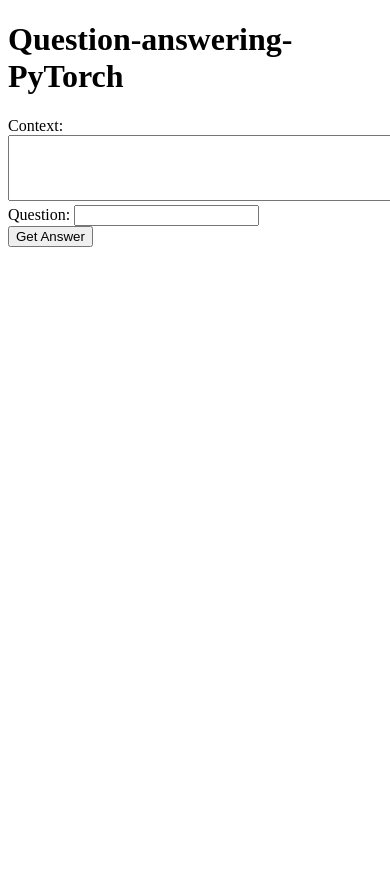
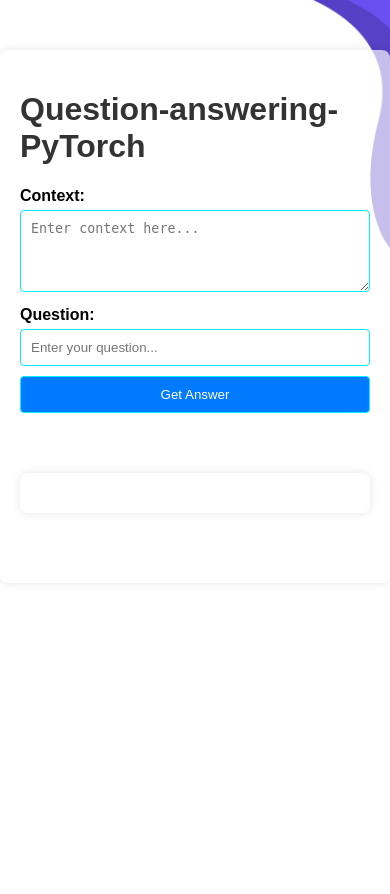
Before and after one commit to ThaminduSulakshana/Question-answering-PyTorch, a Flask app: page / in a window 390 px wide; the page is wider, and only the part inside the window is pictured. Before the commit the page ends 247 px from the top of that part, so only its background shows below. Run offline with Flask 3, Linux system fonts and the light colour scheme; parts of the project's set-up code (start-up, migrations or seed data) failed here and were passed over.

Commit message:
Added responsive design

```diff
--- a/static/styles.css
+++ b/static/styles.css
@@ -1,61 +1,91 @@
 body {
-    font-family: 'Arial', sans-serif;
+    font-family: Arial, sans-serif;
     background-color: #f4f4f4;
-    margin: 20px;
+    margin: 0;
+    padding: 0;
+    min-height: 100vh;
+    background-image: url('/static/img/779.png');
+    background-size: cover;
+    background-repeat: no-repeat;
+}
+
+.container {
+    max-width: 800px;
+    margin: 50px auto;
+    padding: 20px;
+    background-color: #ffffffa9;
+    border-radius: 8px;
+    box-shadow: 0 0 10px rgba(0, 0, 0, 0.1);
 }
 
 h1 {
     color: #333;
-    text-align: center;
 }
 
 form {
-    max-width: 600px;
-    margin: 20px auto;
-    background-color: #fff;
-    padding: 20px;
-    border-radius: 8px;
-    box-shadow: 0 0 10px rgba(0, 0, 0, 0.1);
+    margin-bottom: 20px;
 }
 
 label {
     display: block;
-    margin-bottom: 8px;
+    margin-bottom: 5px;
+    font-weight: bold;
 }
 
-textarea, input {
+textarea,
+input {
     width: 100%;
     padding: 10px;
-    margin-bottom: 16px;
+    margin-bottom: 10px;
+    border: 1px solid #00eeff;
+    border-radius: 4px;
     box-sizing: border-box;
-    border: 1px solid #ccc;
-    border-radius: 4px;
 }
 
 input[type="submit"] {
-    background-color: #4caf50;
+    background-color: #007bff;
     color: #fff;
     cursor: pointer;
 }
-
-input[type="submit"]:hover {
-    background-color: #45a049;
+input:hover {
+    background-color: #00ccff44;
+}
+button{
+    width: 100%;
+    padding: 10px;
+    margin-bottom: 10px;
+    border: 1px solid #00eeff;
+    border-radius: 4px;
+    box-sizing: border-box;
+}
+button[type="submit"] {
+    background-color: #007bff;
+    color: #fff;
+    cursor: pointer;
+}
+button:hover {
+    background-color: #00f54985;
 }
 
+
 .result {
-    max-width: 600px;
-    margin: 20px auto;
-    background-color: #fff;
+    margin-top: 20px;
+}
+
+h3 {
+    color: #333;
+    margin-bottom: 10px;
+}
+
+p {
+    margin: 0;
+}
+
+.container2 {
+    max-width: 800px;
+    margin: 50px auto;
     padding: 20px;
+    background-color: #ffffff;
     border-radius: 8px;
     box-shadow: 0 0 10px rgba(0, 0, 0, 0.1);
-    display: none;
 }
-
-.result h3 {
-    color: #333;
-}
-
-.result p {
-    margin-bottom: 0;
-}
--- a/templates/index.html
+++ b/templates/index.html
@@ -3,22 +3,28 @@
 <head>
     <meta charset="UTF-8">
     <meta name="viewport" content="width=device-width, initial-scale=1.0">
+    <link rel="stylesheet" href="/static/styles.css">
     <title>Question-answering-PyTorch</title>
 </head>
 <body>
+    <div class="container">
         <h1>Question-answering-PyTorch</h1>
 
         <form action="/answer" method="post">
             <label for="context">Context:</label>
-        <textarea id="context" name="context" rows="4" cols="50"></textarea><br>
+<textarea id="context" name="context" rows="4" cols="50" placeholder="Enter context here..."></textarea><br>
 
 <label for="question">Question:</label>
-        <input type="text" id="question" name="question"><br>
+<input type="text" id="question" name="question" placeholder="Enter your question...">
 
-        <input type="submit" value="Get Answer">
+<div class="containerb">
+    <button type="submit" class="btn btn-primary">Get Answer</button>
+</div>
+            <!-- <input type="submit" value="Get Answer"> -->
         </form>
-
+    <div class="container2">
         {% if context %}
+            <div class="result">
                 <h3>Context:</h3>
                 <p>{{ context }}</p>
 
@@ -27,6 +33,9 @@
 
                 <h3>Answer:</h3>
                 <p>{{ answer }}</p>
+            </div>
         {% endif %}
+    </div>
+    </div>
 </body>
 </html>
```
Also changed, not shown: static/img/779.png (added). Lines whose indentation alone changed are shown as unchanged.
